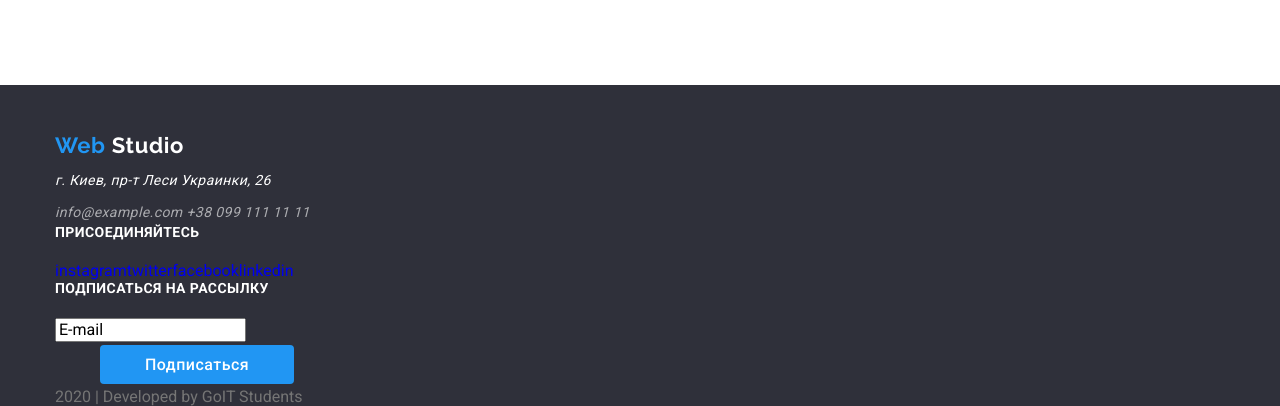
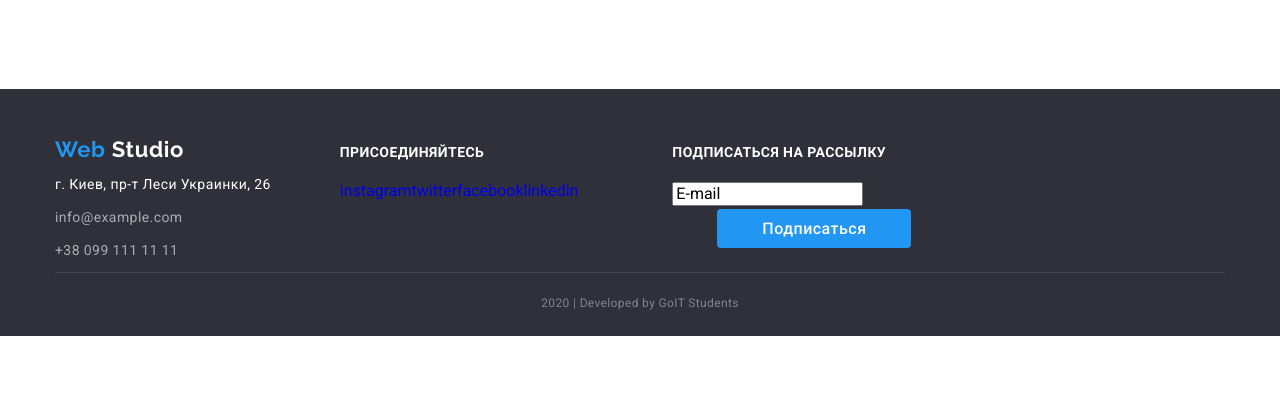
Before and after one commit to OleKsandR110990/goit-markup-hw-03, a plain HTML site: page index.html in a window 1280 px wide. Shown: the part 2227-2633 px from the top of the page. After the commit the page ends 2563 px from the top, so only its background shows below. Drawn offline with nearby package versions, Linux system fonts and the light colour scheme.

Commit message:
Первая страница с футером

```diff
--- a/css/styles.css
+++ b/css/styles.css
@@ -66,14 +66,14 @@ ul {
 
 /* Logo */
 
-.h {
+.header {
   /* display: flex; */
   margin-top: 0;
   margin-bottom: 0;
   margin-right: 85px;
 
 }
-.h .logo {
+.header .logo {
   color: var(--title-text-color);
   font-family: Raleway, cursive;
 
@@ -87,13 +87,13 @@ letter-spacing: 0.03em;
   color: var(--accent-color);
 }
 
-.f {
+.footer {
   margin-top: 0;
   margin-bottom: 0;
   padding-top: 48px;
   padding-bottom: 10px;
 }
-.f .logo {
+.footer .logo {
   color: var(--pimary-white-color);
   font-family: Raleway, cursive;
 
@@ -531,7 +531,14 @@ footer {
 
 /* Адрес */
 
-.fu .address {
+.contacts {
+  display: flex;
+  font-style: normal;
+  flex-direction: column;
+}
+
+.address {
+  font-style: normal;
   margin-top: 0;
   margin-bottom: 9px;
   color: var(--pimary-white-color);
@@ -544,7 +551,7 @@ footer {
 
 /* Адрес прозрачный */
 
-.fu .transparent {
+.transparent {
   margin-top: 0;
   margin-bottom: 9px;
 
@@ -556,7 +563,7 @@ footer {
   letter-spacing: 0.03em;
 }
 
-.fu .transparents {
+.transparents {
   margin-top: 0;
   margin-bottom: 9px;
 
@@ -570,9 +577,11 @@ footer {
 
 /* Заголовки */
 
- .big-t {
+ .join {
+  display: block;
   margin-top: 0;
   margin-bottom: 21px;
+  padding-top: 56px;
 
   color: var(--pimary-white-color);
 
@@ -583,18 +592,35 @@ footer {
   text-transform: uppercase;
 }
 
+.blocks {
+  display: flex;
+}
+
+/* Отступы */
+
+.contacts-all {
+  margin-right: 69px;
+}
+.join-to {
+  margin-right: 94px;
+}
+
 /* Finish */
 
 .finish {
   margin-top: 0;
   margin-bottom: 0;
-}
+  text-align: center;
 
-.f .finish {
+  padding-top: 18px;
+  padding-bottom: 21px;
+  border-top: 1px solid rgba(255, 255, 255, 0.1);
+
   color: rgba(255, 255, 255, 0.4);
 
   font-weight: 400;
 font-size: 12px;
 line-height: 2;
 letter-spacing: 0.03em;
+
 }
--- a/index.html
+++ b/index.html
@@ -17,7 +17,7 @@
         <header class="a">
             <div class="container main-nav">
                 <nav class="main-nav">
-                    <ul class="h">
+                    <ul class="header">
                         <li><a href="" class="logo"> <span class="accent">Web</span>Studio</a></li>
                     </ul>
 
@@ -236,19 +236,22 @@
 
             <footer>
 
-                <div class="container">
+                <div class="container blocks">
 
-                    <ul class="f">
-                        <li><a href="" class="logo"> <span class="accent">Web </span>Studio</a></li>
-                    </ul>
+                    <div class="contacts-all">
+                        <ul class="footer">
+                            <li><a href="" class="logo"> <span class="accent">Web </span>Studio</a></li>
+                        </ul>
 
-                        <address class="fu">
+                        <address class="contacts">
                             <p class="address">г. Киев, пр-т Леси Украинки, 26 </p>
                             <a href="" class="transparent">info@example.com</a>
                             <a href="" class="transparents">+38 099 111 11 11</a>
                         </address>
+                    </div>
 
-                        <p class="big-t">присоединяйтесь</p>
+                    <div class="join-to">
+                        <b class="join">присоединяйтесь</b>
 
                         <ul class="marg">
                             <li><a href="http://instagram" aria-label="Ссылка на instagram">instagram</a></li>
@@ -256,18 +259,24 @@
                             <li><a href="http://facebook" aria-label="Ссылка на facebook">facebook</a></li>
                             <li><a href="http://linkedin" aria-label="Ссылка на linkedin">linkedin</a></li>
                         </ul>
+                    </div>
 
-                        <p class="big-t">подписаться на рассылку</p>
+                    <div class="join-mael">
+                        <b class="join">подписаться на рассылку</b>
 
                         <form action="#">
                             <b><input value="E-mail"></b>
                             <ul class="bf">
-                            <b class="button primary">Подписаться</b>
+                            <a href="" class="button primary">Подписаться</a>
                             </ul>
                         </form>
+                    </div>
 
+                </div>
+
+                    <div class="container">
                         <p class="finish">2020 | Developed by GoIT Students</p>
-                </div>
+                    </div>
 
             </footer>
     </body>
```
Also changed, not shown: portfolio.html (+11 -8 lines). Lines whose indentation alone changed are shown as unchanged.
